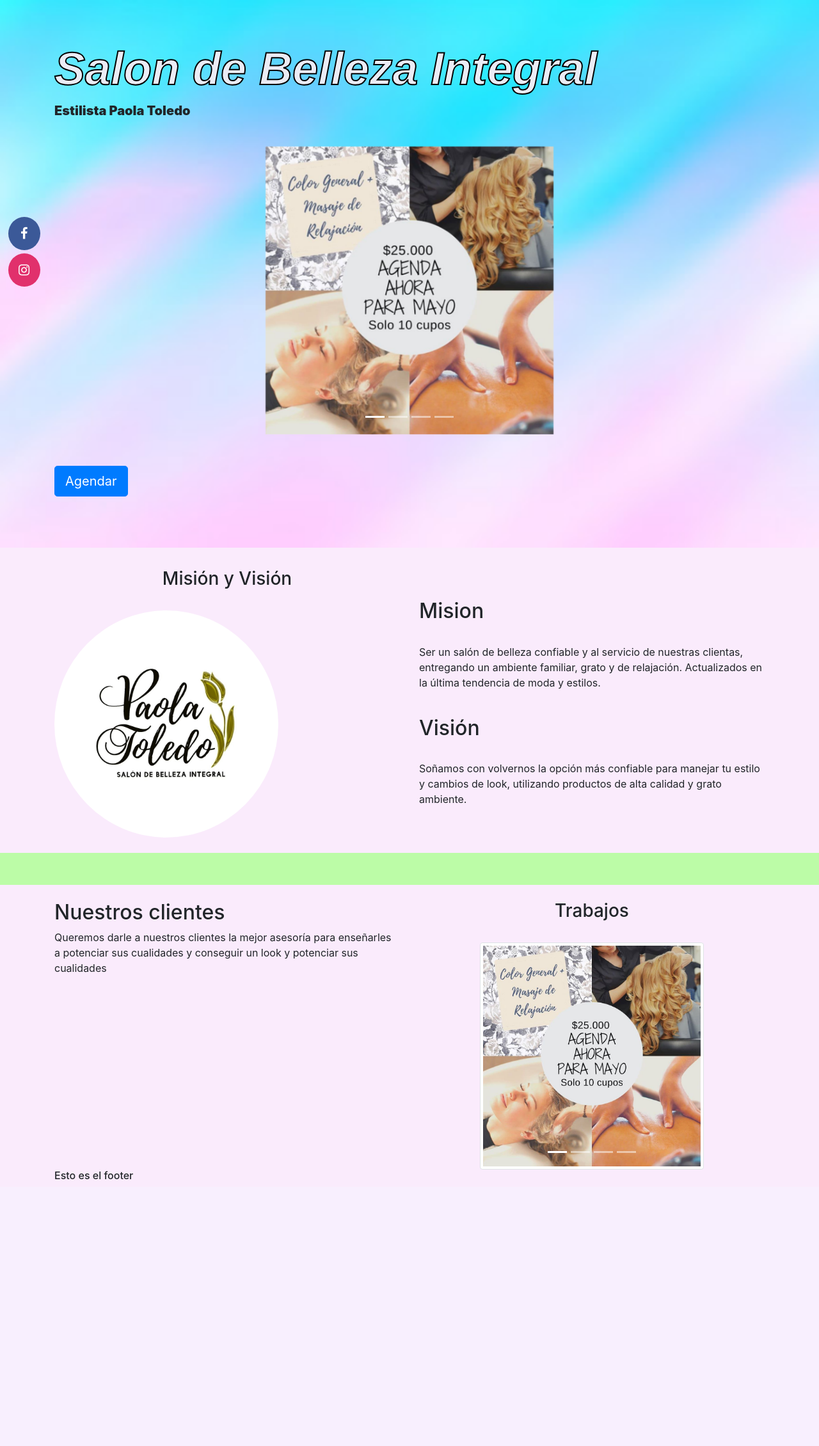
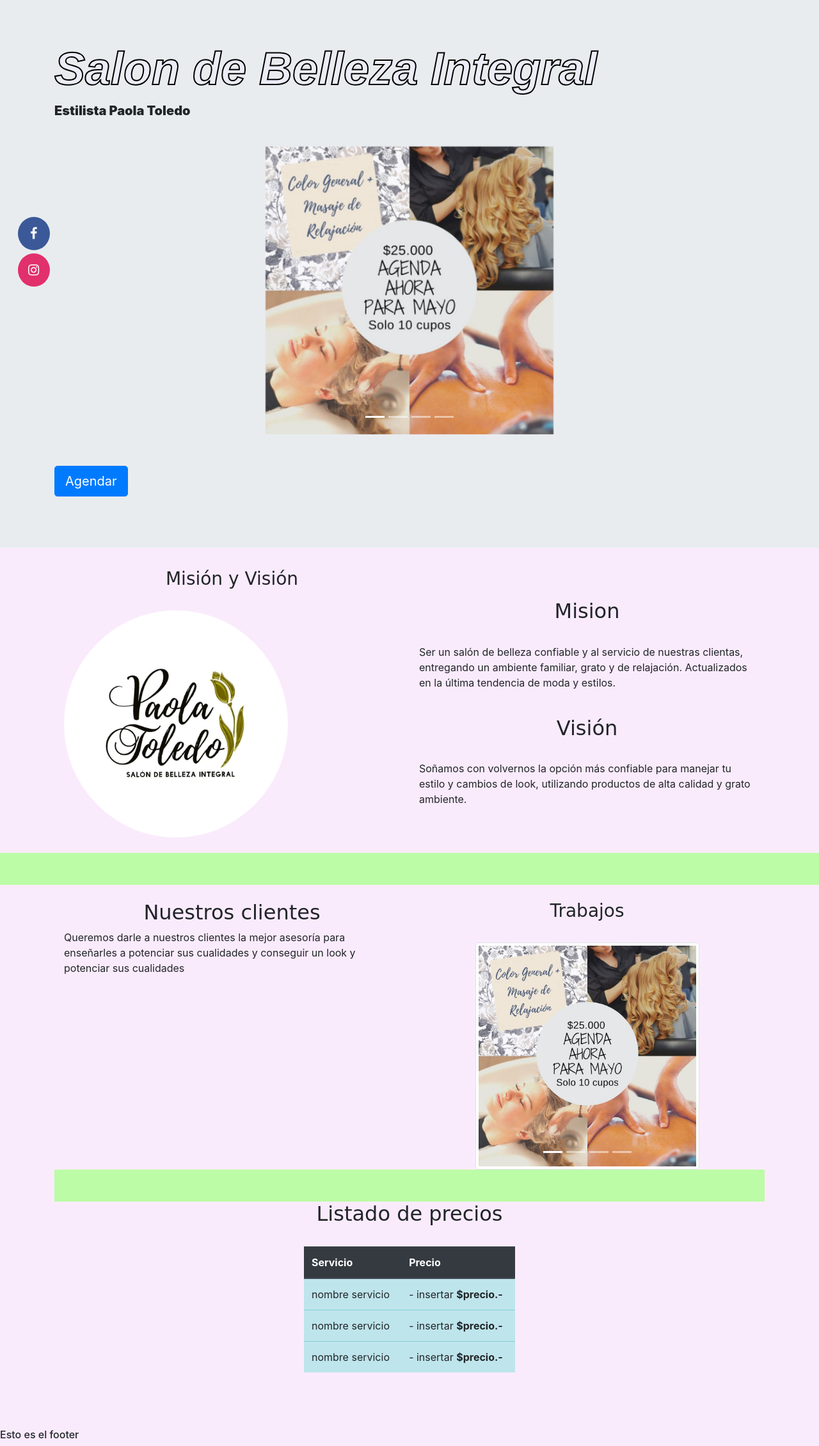
Before and after one commit to frsty/WebPractica, a Django app: page / in a window 1280 px wide. Shown: the part 66-2326 px from the top of the page at 64% size. Before the commit the page ends 1909 px from the top, so only its background shows below. Run offline with Django 3.2, Linux system fonts and the light colour scheme; some libraries are stand-ins or nearby versions.

Commit message:
modiicacion de CSS y agregar lista de precios HTML

```diff
--- a/salon/core/static/core/css/estilos.css
+++ b/salon/core/static/core/css/estilos.css
@@ -1,6 +1,6 @@
 *{
-    margin: 0%;
-    padding: 0px;
+    margin: 0;
+    padding: 0;
 }
 
 .carousel-inner .ruleta {
@@ -37,7 +37,7 @@ body {
        background-color: #faebfc;
 }
 
-.jumbotron{
+#inicio{
     /* background-color: #b8ffb8; */
     background-color:  #cfffcf;
     background-image: url("../img/fondos/unnamed.jpg");
@@ -52,6 +52,7 @@ body {
 
 h3{
     text-align: center;
+    font-family: "Comic Sans MS", cursive, sans-serif;
 }
 
 div.division{
@@ -59,3 +60,14 @@ div.division{
     height: 50px;
     background-color:#bcfca7;
 }
+.row{
+    margin:0;
+    padding: 0;
+}
+h2{
+    font-family: "Comic Sans MS", cursive, sans-serif;
+    text-align: center;
+}
+#footer{
+    background-color: #d4ffd4;
+}
--- a/salon/core/templates/core/home.html
+++ b/salon/core/templates/core/home.html
@@ -143,6 +143,46 @@
                     </div>
             </div>
         </div>
+        <br>
+        <div class="division"></div>
+        <br>
+        <div id="listaPrecios" class="container">
+            <h2>Listado de precios</h2>
+            <br>
+            <div class="row">
+                <div class="col-sm-4"></div>
+                <div class="col-sm-4">
+                    <table class="table table-striped">
+                        <thead>
+                          <tr class="thead-dark">
+                              <!-- Encabezado tabla -->
+                            <th>Servicio</th>
+                            <th>Precio</th>
+                          </tr>
+                        </thead>
+                        <tbody>
+                            <!-- filas -->
+                        <tr class="table-info">
+                            <td>nombre servicio</td>
+                            <td>- insertar <strong>$precio.-</strong></td>
+                        </tr>
+                        <tr class="table-info">
+                            <td>nombre servicio</td>
+                            <td>- insertar <strong>$precio.-</strong></td>
+                        </tr>
+                        <tr class="table-info">
+                            <td>nombre servicio</td>
+                            <td>- insertar <strong>$precio.-</strong></td>
+                        </tr>
+                        </tbody>
+                    </table>
+                </div>
+                <div class="col-sm-4"></div>
+            </div>
 
+
+        </div>
+        </div>
+       <br><br><br>
     </div>
 {% endblock %}
```
